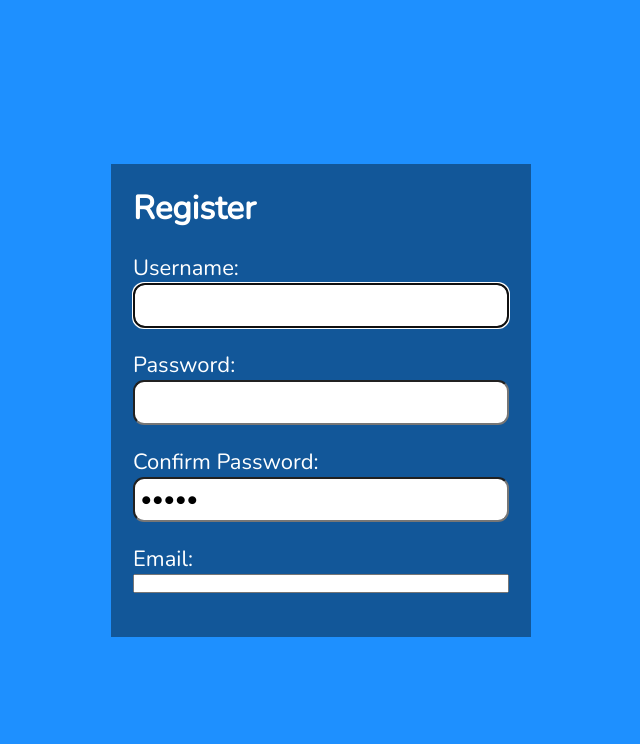
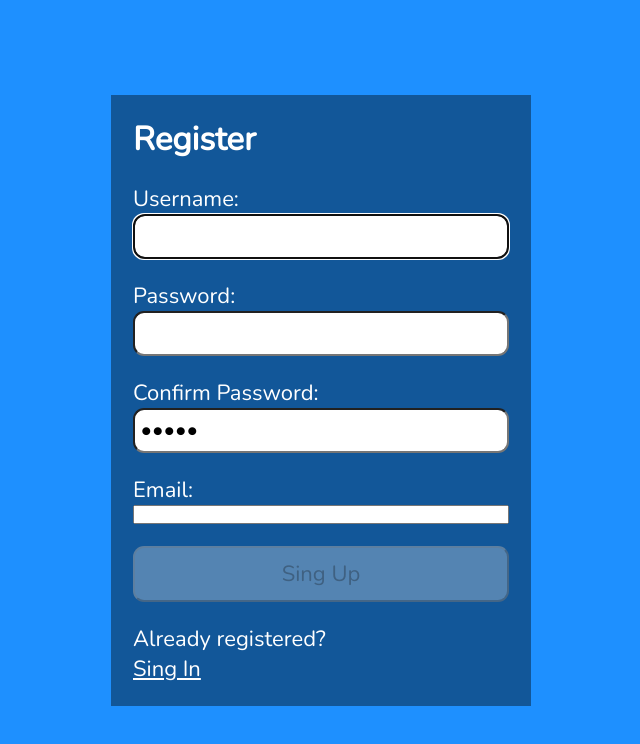
Before and after one commit to shalevwiseman/SOCIAL, a React (Create React App) app in the folder client/: page / in a window 1280 px wide. Shown: the top 744 px of the page, without its empty margins (319-959 px from the left). Built offline with nearby package versions, Linux system fonts and the light colour scheme.

Commit message:
add a Sing Up button

```diff
--- a/client/src/Register.js
+++ b/client/src/Register.js
@@ -182,7 +182,17 @@ const Register = () => {
                             Must be a valid email address.
                         </p>
 
+                        <button
+                        // if any of the input is invalid, disable the button
+                        disabled={!validName || !validEmail || !validPwd || !validMatchPwd ? true : false}
+                        >Sing Up</button>
+
             </form>
+            Already registered?<br />
+            <span className="line">
+                {/*put router link here*/}
+                <a href="#put here link to the sing in page">Sing In</a>
+            </span>
 
 
         </section>
```
